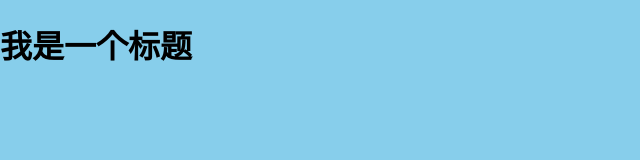
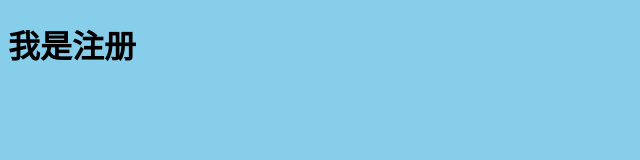
Before and after one commit to Think-like/SSH-, a plain HTML site: page index.html in a window 1280 px wide. Shown: the whole page, without its empty margins (0-640 px from the left). Drawn offline with Linux system fonts and the light colour scheme.

Commit message:
解决了分支合并问题

```diff
--- a/index.css
+++ b/index.css
@@ -1,5 +1,3 @@
 body{
-    margin: 0;
-    padding: 0;
     background-color: skyblue;
 }
--- a/index.html
+++ b/index.html
@@ -6,12 +6,12 @@
     <meta name="viewport" content="width=device-width, initial-scale=1.0">
     <title>Document</title>
     <link rel="stylesheet" href="./index.css">
-    <script src="./index.js"></script>
+
 
 </head>
 
 <body>
-    <h1>我是一个标题</h1>
+    <h1>我是注册</h1>
 </body>
 
 </html>
```
